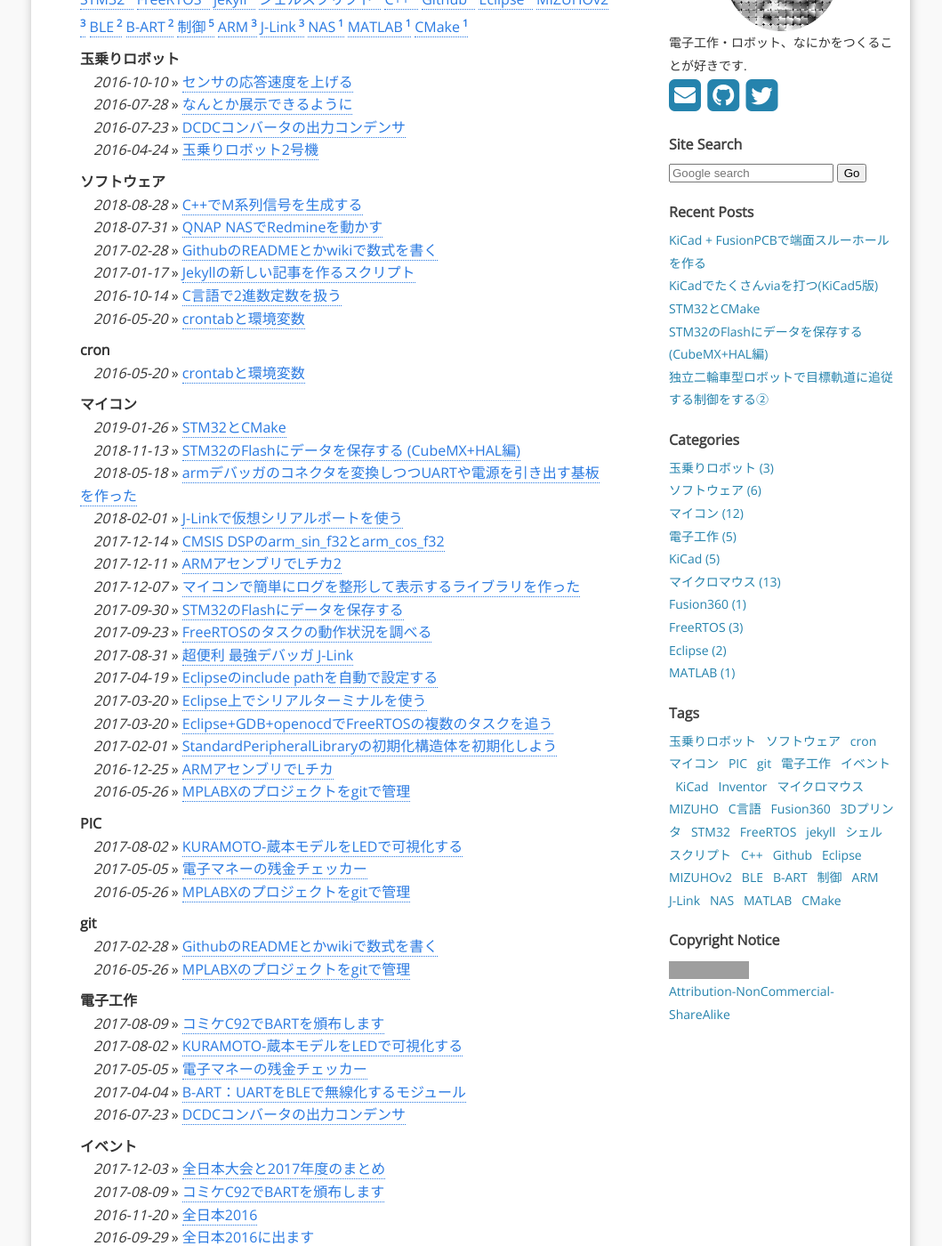
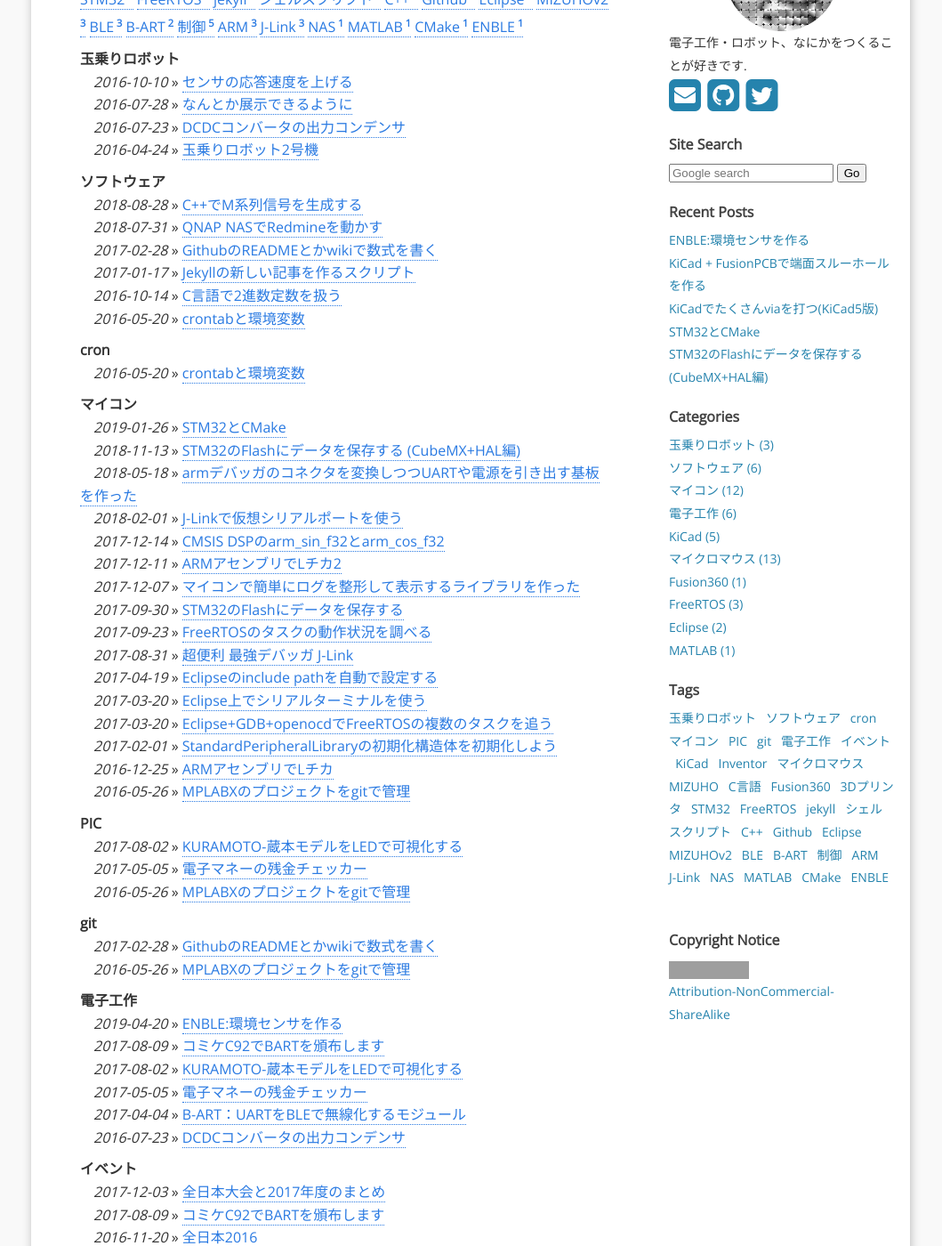
Before and after one commit to idt12312/idken-blog, a Jekyll site: the page built from e_tags.md, in a window 1280 px wide and 1400 px high, scrolled down 354 px. Shown: the whole window at 89% size, without its empty margins (111-1170 px from the left). Built offline with Jekyll 4.4.1, drawn with Linux system fonts in a browser that asks for light colours; nearby versions of some CDN libraries; some of the changed lines change nothing that is shown; some of the changed text lies outside the part shown; grey boxes are pictures that could not be loaded.

Commit message:
記事を追加

```diff
--- a/_posts/2017-04-04-b-art.md
+++ b/_posts/2017-04-04-b-art.md
@@ -102,6 +102,15 @@ STM32などと同じようなARMの開発環境で開発が可能です。
 NordicはnRFシリーズのためにPeripheralやBLEを簡単に使うためのSDKを提供してくれているので、
 基本的にはこのSDKにある関数を呼ぶことで色々な機能を使うことができます。
 
+BVMCN5103の開発キットはamazonにも売っています。
+ブレッドボードに刺さる開発ボードになっているので、簡単に実験することができます。
+
+<div class="amazlet-box" style="margin-bottom:0px;"><div class="amazlet-image" style="float:left;margin:0px 12px 1px 0px;"><a href="http://www.amazon.co.jp/exec/obidos/ASIN/B00KFWHPXS/idt12312-22/ref=nosim/" name="amazletlink" target="_blank"><img src="https://images-fe.ssl-images-amazon.com/images/I/41Z9qCL7B7L._SL160_.jpg" alt="BLE　開発キット：BVMCN5103-CFAC-BK KIT" style="border: none;" /></a></div><div class="amazlet-info" style="line-height:120%; margin-bottom: 10px"><div class="amazlet-name" style="margin-bottom:10px;line-height:120%"><a href="http://www.amazon.co.jp/exec/obidos/ASIN/B00KFWHPXS/idt12312-22/ref=nosim/" name="amazletlink" target="_blank">BLE　開発キット：BVMCN5103-CFAC-BK KIT</a><div class="amazlet-powered-date" style="font-size:80%;margin-top:5px;line-height:120%">posted with <a href="http://www.amazlet.com/" title="amazlet" target="_blank">amazlet</a> at 19.04.20</div></div><div class="amazlet-detail">Braveridge <br />売り上げランキング: 83,675<br /></div><div class="amazlet-sub-info" style="float: left;"><div class="amazlet-link" style="margin-top: 5px"><a href="http://www.amazon.co.jp/exec/obidos/ASIN/B00KFWHPXS/idt12312-22/ref=nosim/" name="amazletlink" target="_blank">Amazon.co.jpで詳細を見る</a></div></div></div><div class="amazlet-footer" style="clear: left"></div></div>
+
+BVMCN5103単体のモジュールもamazonに売っています。
+
+<div class="amazlet-box" style="margin-bottom:0px;"><div class="amazlet-image" style="float:left;margin:0px 12px 1px 0px;"><a href="http://www.amazon.co.jp/exec/obidos/ASIN/B00TQX1NK8/idt12312-22/ref=nosim/" name="amazletlink" target="_blank"><img src="https://images-fe.ssl-images-amazon.com/images/I/41l4gtv7zWL._SL160_.jpg" alt="BVMCN5103-CEAA-BK 20個パック" style="border: none;" /></a></div><div class="amazlet-info" style="line-height:120%; margin-bottom: 10px"><div class="amazlet-name" style="margin-bottom:10px;line-height:120%"><a href="http://www.amazon.co.jp/exec/obidos/ASIN/B00TQX1NK8/idt12312-22/ref=nosim/" name="amazletlink" target="_blank">BVMCN5103-CEAA-BK 20個パック</a><div class="amazlet-powered-date" style="font-size:80%;margin-top:5px;line-height:120%">posted with <a href="http://www.amazlet.com/" title="amazlet" target="_blank">amazlet</a> at 19.04.20</div></div><div class="amazlet-detail">Braveridge <br />売り上げランキング: 504,767<br /></div><div class="amazlet-sub-info" style="float: left;"><div class="amazlet-link" style="margin-top: 5px"><a href="http://www.amazon.co.jp/exec/obidos/ASIN/B00TQX1NK8/idt12312-22/ref=nosim/" name="amazletlink" target="_blank">Amazon.co.jpで詳細を見る</a></div></div></div><div class="amazlet-footer" style="clear: left"></div></div>
+
 
 ### 設定が簡単
 Xbeeなどは事前にPCで設定をしないと使えませんが、B-ARTは裏面のDIPスイッチをいじるだけの設定で動作可能となっています。
--- /dev/null
+++ b/_posts/2019-04-20-enble.md
@@ -0,0 +1,164 @@
+---
+layout: post
+title: ENBLE:環境センサを作る
+category: 電子工作
+tag:
+    - 電子工作
+    - BLE
+    - ENBLE
+comments: true
+thumb: /images/thumb_enble.jpg
+---
+BLE経由で温度湿度気圧データを収集する、いわゆる環境センサを作りました。
+コイン電池で1年以上動き続けます。
+
+
+# 作ったもの
+
+![](/images/enble.jpg){:data-action="zoom"}
+
+温度湿度気圧を計測し、BLEを使ってデータを送信するデバイスを作りました。
+消費電力がとても小さいので、コイン電池で1,2年は動き続けるはずです。
+
+設計データや詳細はGithubで公開しています。
+
+[**Github:idt12312/ENBLE**](https://github.com/idt12312/ENBLE)
+
+このセンサーだけではデータをばらまくことしかできないので、
+複数デバイスのデータを集めていい感じに表示するシステムも作りました。
+こんな感じの構成です。
+
+![](/images/enble_system.svg){:data-action="zoom"}
+
+家に何個かENBLEを設置し、各センサーのデータを時系列グラフなどの形でweb browserから見ることができます。
+
+データの蓄積と表示部分は[ThingsBoard](https://thingsboard.io/)というソフトを使いました。
+今回は単純にデータを集めて表示するためだけに使っています。
+他にも複数の拠点やUserごとにデータを分けたり、ThingsBoardのwebUI上からend device側にデータを送ったりもできます。
+ホビーユースだけではなく、業務として活用されることを考慮して開発されているのだと思います。
+公式ドキュメントが非常に充実しているので使いやすかったです。
+
+ENBLEはBLEのadvertisingかGATTでしかデータを送信することができないので、直接ThingsBoardと接続することはできません。
+なのでBLEのadvertisingで受信したENBLEのデータを多少加工してThingsBoard severに送信するBridge Serverを作りました。
+これは完全に自分用で、ENBLEの利用例みたいなものです。このBridge ServerのコードもGithubにおいてあります。
+
+# ハードウェアについて
+
+## 回路
+
+KiCadでプリント基板を作りました。回路図はこれです。
+
+![](/images/enble_schematic.svg){:data-action="zoom"}
+
+部品は少ないのであまり意味はありませんが、回路を抽象化したブロック図です。
+
+![](/images/enble_block.svg){:data-action="zoom"}
+
+nRF51832のADCは自身の電源電圧を測ることができます。
+なのでコイン電池を電源としてマイコンに直結してバッテリー電圧を計測しています。
+(こういう使い方はあっているのだろうか。。。。)
+
+## BLEモジュール
+
+BLE搭載マイコンモジュールとして
+[Braveridge BVMCN5103](http://www.products.braveridge.com/bvmcn5103-cfac-bk3/)(**技適対応**)を使っています。
+BVMCN5103にはBLE搭載マイコンであるNordic nRF51822が入っています。
+nRF51822にはARMのCortex-M0をコアに持っているので、STM32などと同じようなARMの開発環境で開発が可能です。
+
+BVMCN5103の開発キットはamazonにも売っています。
+ブレッドボードに刺さる開発ボードになっているので、簡単に実験することができます。
+
+<div class="amazlet-box" style="margin-bottom:0px;"><div class="amazlet-image" style="float:left;margin:0px 12px 1px 0px;"><a href="http://www.amazon.co.jp/exec/obidos/ASIN/B00KFWHPXS/idt12312-22/ref=nosim/" name="amazletlink" target="_blank"><img src="https://images-fe.ssl-images-amazon.com/images/I/41Z9qCL7B7L._SL160_.jpg" alt="BLE　開発キット：BVMCN5103-CFAC-BK KIT" style="border: none;" /></a></div><div class="amazlet-info" style="line-height:120%; margin-bottom: 10px"><div class="amazlet-name" style="margin-bottom:10px;line-height:120%"><a href="http://www.amazon.co.jp/exec/obidos/ASIN/B00KFWHPXS/idt12312-22/ref=nosim/" name="amazletlink" target="_blank">BLE　開発キット：BVMCN5103-CFAC-BK KIT</a><div class="amazlet-powered-date" style="font-size:80%;margin-top:5px;line-height:120%">posted with <a href="http://www.amazlet.com/" title="amazlet" target="_blank">amazlet</a> at 19.04.20</div></div><div class="amazlet-detail">Braveridge <br />売り上げランキング: 83,675<br /></div><div class="amazlet-sub-info" style="float: left;"><div class="amazlet-link" style="margin-top: 5px"><a href="http://www.amazon.co.jp/exec/obidos/ASIN/B00KFWHPXS/idt12312-22/ref=nosim/" name="amazletlink" target="_blank">Amazon.co.jpで詳細を見る</a></div></div></div><div class="amazlet-footer" style="clear: left"></div></div>
+
+BVMCN5103単体のモジュールもamazonに売っています。
+RAM, Flashの容量が違うものもあります。
+
+<div class="amazlet-box" style="margin-bottom:0px;"><div class="amazlet-image" style="float:left;margin:0px 12px 1px 0px;"><a href="http://www.amazon.co.jp/exec/obidos/ASIN/B00TQX1NK8/idt12312-22/ref=nosim/" name="amazletlink" target="_blank"><img src="https://images-fe.ssl-images-amazon.com/images/I/41l4gtv7zWL._SL160_.jpg" alt="BVMCN5103-CEAA-BK 20個パック" style="border: none;" /></a></div><div class="amazlet-info" style="line-height:120%; margin-bottom: 10px"><div class="amazlet-name" style="margin-bottom:10px;line-height:120%"><a href="http://www.amazon.co.jp/exec/obidos/ASIN/B00TQX1NK8/idt12312-22/ref=nosim/" name="amazletlink" target="_blank">BVMCN5103-CEAA-BK 20個パック</a><div class="amazlet-powered-date" style="font-size:80%;margin-top:5px;line-height:120%">posted with <a href="http://www.amazlet.com/" title="amazlet" target="_blank">amazlet</a> at 19.04.20</div></div><div class="amazlet-detail">Braveridge <br />売り上げランキング: 504,767<br /></div><div class="amazlet-sub-info" style="float: left;"><div class="amazlet-link" style="margin-top: 5px"><a href="http://www.amazon.co.jp/exec/obidos/ASIN/B00TQX1NK8/idt12312-22/ref=nosim/" name="amazletlink" target="_blank">Amazon.co.jpで詳細を見る</a></div></div></div><div class="amazlet-footer" style="clear: left"></div></div>
+
+ENBLEのためのプログラムはNordicのSDKのsampleを元に、Makeを使って作成しました。
+BME280からSPIでデータを吸い上げて、BLEでばらまくだけです。
+
+消費電流を減らすために極力マイコンをSleepにしています。
+BME280とSPIで通信をするときも、計測が終了するまでCPUを起こしたまま待機するのではなく、
+計測開始命令を出したらすぐにSleepになり、計測が終了したら起きてデータを取りにいくという動作をします。
+
+計測周期やdevice固有のidはGATT service経由で設定できるようになっています。
+このデータは一回設定したら後は電源を切っても消えてほしくないので、不揮発領域に保存しています。
+
+## ケース
+
+[TAKACHI PS-65 Seriese](http://www.takachi-el.co.jp/data/pdf/2016-01-065.pdf)のケースを使いました。
+ちょうどいいサイズで、ストラップ用の穴も空いているので簡単にぶら下げるけることができます。
+
+![](/images/enble_wall.jpg){:data-action="zoom"}
+
+コイン電池ホルダーは[TAKACHI BK-888](http://www.takachi-el.co.jp/data/a_newproduct/images/201102_01.pdf)を使いました。
+PS-65のケースにあうサイズです。
+
+
+## 消費電流
+
+コイン電池で駆動するにあたり、無駄な電力を消費していないか、どのくらい電池が持ちそうかを調べるために消費電流を実測しました。
+
+まずは検証用にadvertise intervalを2secにし、BME280での計測を10secごとに設定をして電流を測りました。
+20secの間電流を測り続けるとこんな感じになっていました。
+
+![](/images/enble_current1.png){:data-action="zoom"}
+
+設計通り、2sec周期のadvertiseと10sec周期のBME280での計測を行うたびに消費電流が大きくなっています。
+大事なのは他に消費電流が多くなってることがないということです。
+プログラムを少しミスるだけで無駄に消費電流が大きくなってしまったりすることがよくありますが、
+そういうことは起こってなさそうです。
+Sleepしているときの電流はDMMで計測すると3.80uAでした。
+マイコンやBME280のデータシートにあった値から見積もった消費電流とだいたい同じです。
+
+### advertising
+
+advertise intervalごとに1回発生する消費電流が増加している部分を詳しくみると、
+電流波形はこんな感じになっています。
+
+![](/images/enble_current2.png){:data-action="zoom"}
+
+この面積を計算することでadvertise interval1周期ごとに29.4uCの電荷を消費していることになります。
+
+### BME280での計測
+
+BME280で計測をするときには次の２つのことが行われます。
+まず、計測周期が来たらマイコンがwakeupしてBME280に計測開始命令を出し、BME280が計測を開始します。
+マイコンは計測開始命令を出したらすぐにSleepになります。
+次に一定時間後(BME280の計測が終了するまで)にSleepを解除し、BME280からデータ読み出し&データ処理を行います。
+
+この２つの部分の消費電流波形はこのようになりました。
+右の図がBME280での計測開始、左の図が計測終了直後の電流波形です。
+
+![](/images/enble_current3.png){:data-action="zoom"}
+
+左の図の3段の山の形はBME280のデータシートにあった消費電流波形と同じような形をしています。
+左の図の先頭と、右の図にある長方形の形がマイコンによる消費電流です。
+計測終了後にかなりの電流を消費していることが分かります。
+BME280から取得したデータは補正が必要で、そのための計算に結構時間がかかっているんじゃないかと思います。
+
+### 電池はどのくらい持つのか
+
+消費電流の計測結果をみて、advertiseは6sec、BME280での計測は60sec周期で行うことにしました。
+各動作による消費電流と周期は以下のようになります。
+
+| State       | Consumption | Interval   |
+|-------------|-------------|------------|
+| advertising | 29.4 μC     | 6.0 s      |
+| measuring (start)   | 4.14 μC     | 60 s       |
+| measuring (end)   | 8.07 μC     | 60 s       |
+| sleeping    | 3.80 μA     | constantly |
+
+これらから、1時間で消費する電荷を計算すると31.6mCになります。
+
+3600 / 6 * 29.4μ + 3600 / 60 * (4.14μ + 8.07μ) + 3600 * 3.8μ = 32.1 mC/h
+
+CR2032の容量は810C(225mAh)らしいので、電池は810/31.6m = 25632時間(**3年弱**)持つ計算になります。
+電池は自己放電がありますが、1年で数%らしいのでこの見積もりは大ハズレではなさそうです。
+
+
+# おわりに
+
+特にデータを使って何かするわけではありませんが、グラフを見ているだけで楽しいです。
+気温や気圧が急変するときが来るのを待っています。
```
Also changed, not shown: images/enble.jpg (added), images/enble_block.svg (added), images/enble_current1.png (added), images/enble_current2.png (added), images/enble_current3.png (added), images/enble_function.svg (added), images/enble_schematic.svg (added), images/enble_system.svg (added), images/enble_wall.jpg (added), images/thumb_enble.jpg (added).
